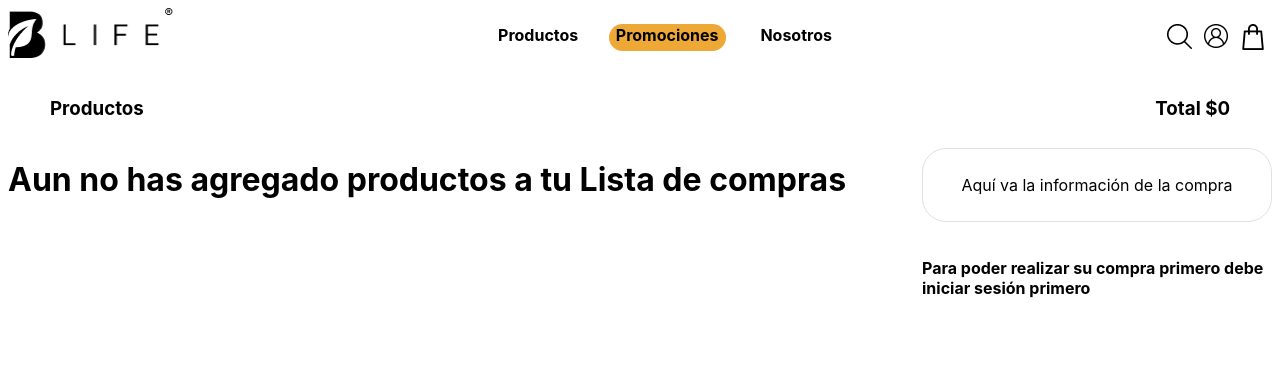
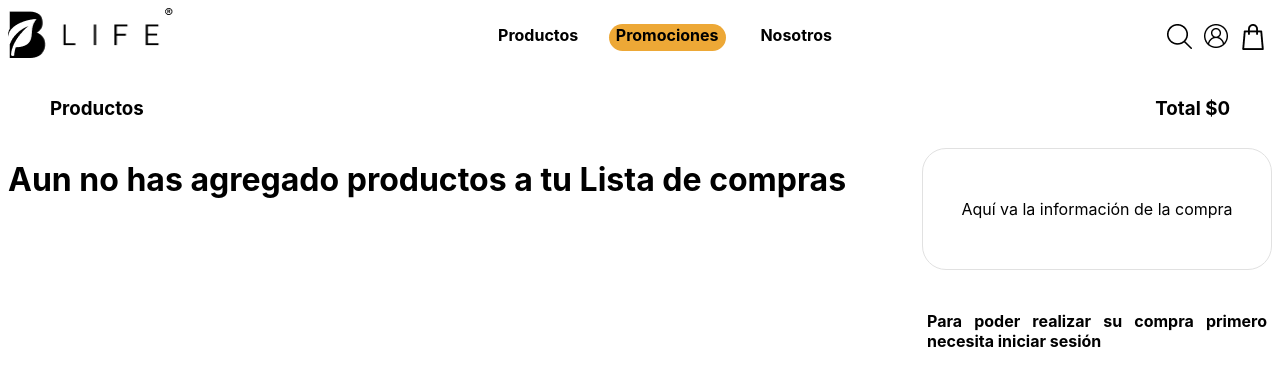
Before and after one commit to HPabloReyes/frontTest, a React (Vite) app: page /shops in a window 1280 px wide. Shown: the top 386 px of the page. Built offline with nearby package versions, Linux system fonts and the light colour scheme.

Commit message:
añadidas notificaciones

```diff
--- a/package.json
+++ b/package.json
@@ -16,7 +16,8 @@
     "react": "^18.2.0",
     "react-dom": "^18.2.0",
     "react-redux": "^9.1.0",
-    "react-router-dom": "^6.22.3"
+    "react-router-dom": "^6.22.3",
+    "react-toastify": "^10.0.5"
   },
   "devDependencies": {
     "@types/react": "^18.2.66",
--- a/src/App.css
+++ b/src/App.css
@@ -1,3 +1,7 @@
 body {
   margin: 0;
 }
+
+.custom-progress-bar {
+  background-color: #ff8e8e; /* Change to your desired color */
+}
--- a/src/App.jsx
+++ b/src/App.jsx
@@ -2,6 +2,8 @@ import "./App.css";
 import React from "react";
 import AppRouter from "./router/AppRouter";
 import Nav from "./components/navigation/nav";
+import { ToastContainer } from "react-toastify";
+import "react-toastify/dist/ReactToastify.css";
 
 function App() {
   document.title = "Blife - Test";
@@ -9,6 +11,12 @@ function App() {
     <>
       <Nav></Nav>
       <AppRouter></AppRouter>
+      <ToastContainer
+        autoClose={2000}
+        pauseOnFocusLoss={false}
+        pauseOnHover={false}
+        progressClassName={"custom-progress-bar"}
+      ></ToastContainer>
     </>
   );
 }
--- a/src/components/cards/carta.jsx
+++ b/src/components/cards/carta.jsx
@@ -1,7 +1,7 @@
 import React from "react";
-import "./carta.css";
 import { useDispatch } from "react-redux";
 import { addProduct } from "../../redux/userSlice";
+import "./carta.css";
 
 export default function Carta({
   nombre,
@@ -13,7 +13,7 @@ export default function Carta({
   const data = [{ nombre, producto, precio, description, descuento }];
   const dispatch = useDispatch();
 
-  const HandleClick = () => {
+  const HandleClick = (data) => {
     dispatch(addProduct(data));
   };
 
--- a/src/components/login/login.css
+++ b/src/components/login/login.css
@@ -0,0 +1,12 @@
+.containerLog {
+  text-align: justify;
+}
+
+.containerLog p {
+  padding: 5px;
+}
+
+.googleButton {
+  display: flex;
+  justify-content: center;
+}
--- a/src/components/login/login.jsx
+++ b/src/components/login/login.jsx
@@ -17,11 +17,12 @@ export default function Login() {
   //   };
 
   return (
-    <div>
+    <div className="containerLog">
       <b>
-        <p>Para poder realizar su compra primero debe iniciar sesión primero</p>
-        <div>
+        <p>Para poder realizar su compra primero necesita iniciar sesión</p>
+        <div className="googleButton">
           <GoogleLogin
+            logo_alignment={"center"}
             onSuccess={(credentialResponse) => {
               const decoded = jwtDecode(credentialResponse?.credential);
               dispatch(setUser(decoded));
--- /dev/null
+++ b/src/components/notify/example.jsx
@@ -0,0 +1,21 @@
+import { toast, ToastContainer } from "react-toastify";
+import "react-toastify/dist/ReactToastify.css";
+
+export default function Example() {
+  const notify = () => {
+    toast.success("Success Notification !", {
+      position: "top-center",
+    });
+  };
+
+  const handleClick = {
+    notify,
+  };
+
+  return (
+    <>
+      <button onClick={notify}>Notify</button>
+      <ToastContainer />
+    </>
+  );
+}
--- a/src/components/shopingCar/shopingCar.css
+++ b/src/components/shopingCar/shopingCar.css
@@ -10,6 +10,7 @@
 
 .cInfo {
   flex: 1;
+
   max-height: 300px;
   min-width: 350px;
   margin: 10px 0px 10px 5px;
@@ -18,9 +19,11 @@
 .info {
   display: flex;
   justify-content: center;
+  align-items: center;
   border: solid 1px #e1e1e1;
+  padding: 10px;
   border-radius: 24px;
-  padding: 10px;
+  min-height: 100px;
 }
 
 .fl {
--- a/src/redux/userSlice.js
+++ b/src/redux/userSlice.js
@@ -1,4 +1,5 @@
 import { createSlice } from "@reduxjs/toolkit";
+import { toast } from "react-toastify";
 
 const initialState = {
   carrito: [],
@@ -11,6 +12,9 @@ export const userSlice = createSlice({
   reducers: {
     addProduct: (state, action) => {
       state.carrito = [...state.carrito, ...action.payload];
+      toast.success("Su producto fue añadido al carrito", {
+        position: "top-center",
+      });
     },
     setUser: (state, action) => {
       state.usuario = action.payload;
--- a/src/router/AppRouter.jsx
+++ b/src/router/AppRouter.jsx
@@ -1,6 +1,7 @@
 import { Routes, Route } from "react-router-dom";
 import Home from "../components/Home/home";
 import ShopingCar from "../components/shopingCar/shopingCar";
+import Example from "../components/notify/example";
 
 export default function AppRouter() {
   return (
@@ -8,6 +9,7 @@ export default function AppRouter() {
       <Routes>
         <Route path="/" element={<Home></Home>}></Route>
         <Route path="/shops" element={<ShopingCar></ShopingCar>}></Route>
+        <Route path="/example" element={<Example></Example>}></Route>
       </Routes>
     </>
   );
```
Also changed, not shown: 1 other file (tests, documents, lock files or other folders).
